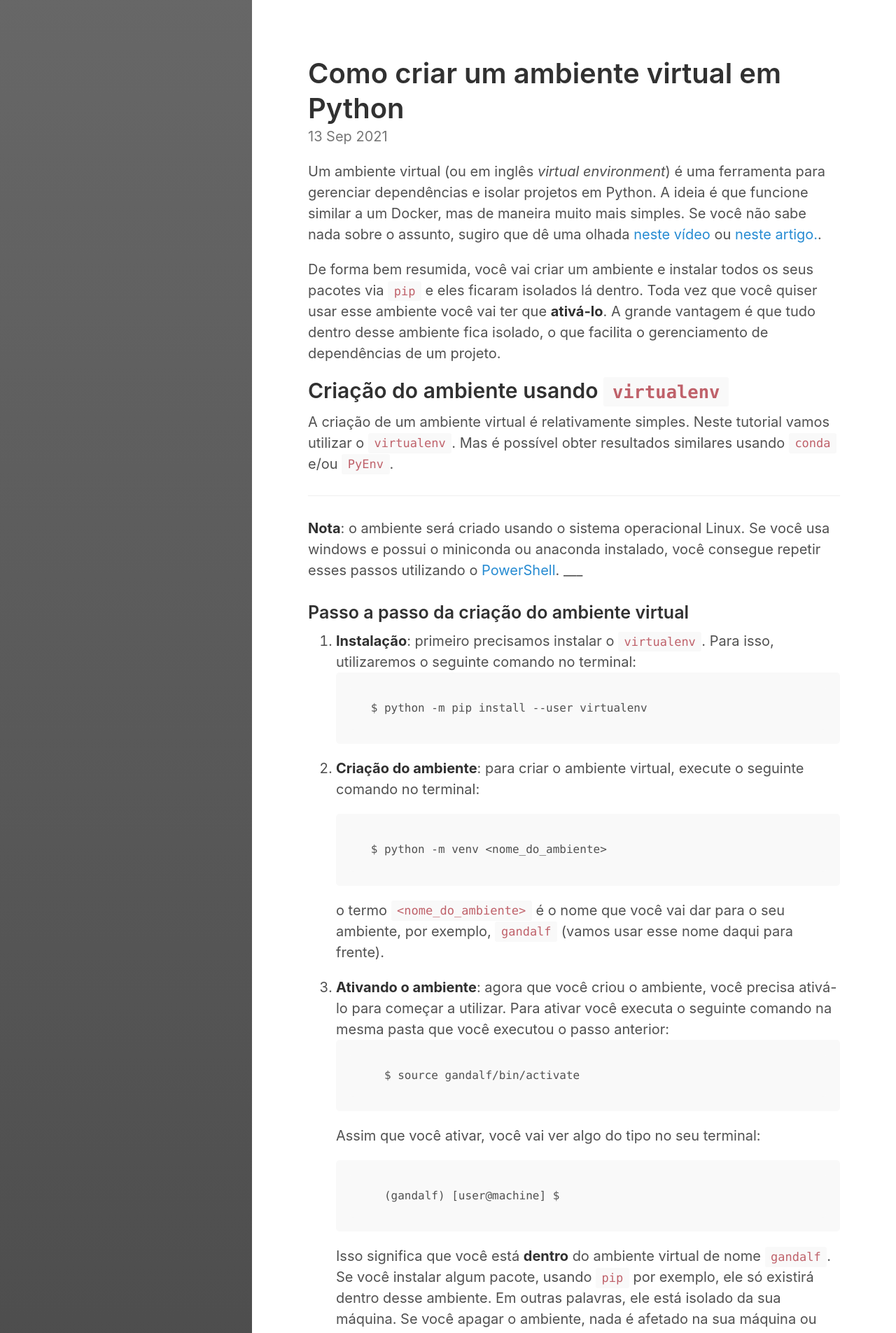
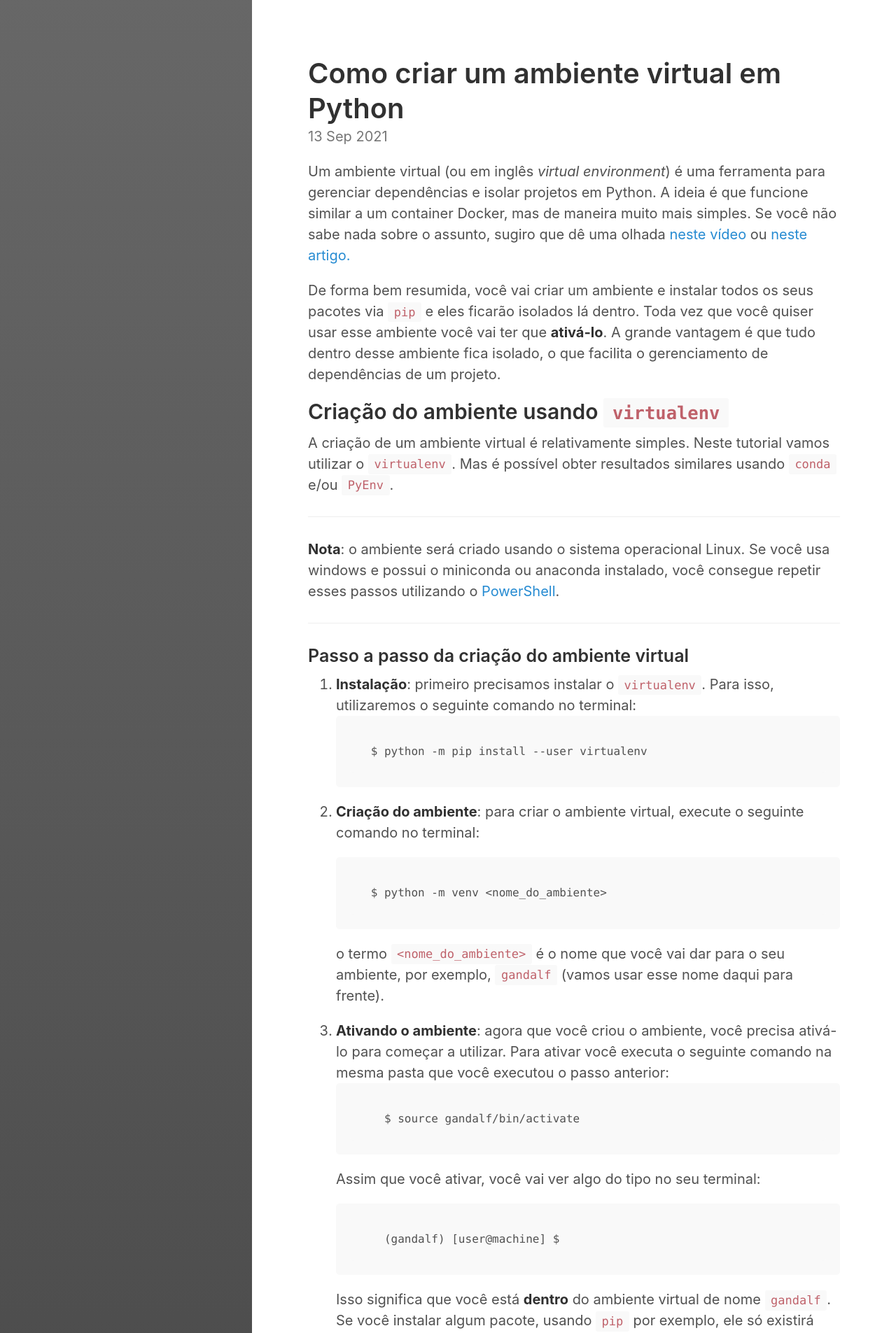
Before and after one commit to paaatcha/paaatcha.github.io, a Jekyll site: the page built from _posts/2021-09-13-como-criar-python-env.md, in a window 1280 px wide. Shown: the top 1905 px of the page at 70% size. Built offline with Jekyll 4.4.1, drawn with Linux system fonts in a browser that asks for light colours; some of the changed text lies outside the part shown.

Commit message:
virtual env

```diff
--- a/_posts/2021-09-13-como-criar-python-env.md
+++ b/_posts/2021-09-13-como-criar-python-env.md
@@ -4,11 +4,13 @@
 tags:
   - artigo
   - python
+  - virtual environment
+  - ambiente virtual
 ---
 
-Um ambiente virtual (ou em inglês *virtual environment*) é uma ferramenta para gerenciar dependências e isolar projetos em Python. A ideia é que funcione similar a um Docker, mas de maneira muito mais simples. Se você não sabe nada sobre o assunto, sugiro que dê uma olhada [neste vídeo](https://www.youtube.com/watch?v=f_Rf2ZnV1Mk) ou [neste artigo.](https://docs.python.org/pt-br/3/library/venv.html).
+Um ambiente virtual (ou em inglês *virtual environment*) é uma ferramenta para gerenciar dependências e isolar projetos em Python. A ideia é que funcione similar a um container Docker, mas de maneira muito mais simples. Se você não sabe nada sobre o assunto, sugiro que dê uma olhada [neste vídeo](https://www.youtube.com/watch?v=f_Rf2ZnV1Mk) ou [neste artigo.](https://docs.python.org/pt-br/3/library/venv.html)
 
-De forma bem resumida, você vai criar um ambiente e instalar todos os seus pacotes via `pip` e eles ficaram isolados lá dentro. Toda vez que você quiser usar esse ambiente você vai ter que **ativá-lo**. A grande vantagem é que tudo dentro desse ambiente fica isolado, o que facilita o gerenciamento de dependências de um projeto.
+De forma bem resumida, você vai criar um ambiente e instalar todos os seus pacotes via `pip` e eles ficarão isolados lá dentro. Toda vez que você quiser usar esse ambiente você vai ter que **ativá-lo**. A grande vantagem é que tudo dentro desse ambiente fica isolado, o que facilita o gerenciamento de dependências de um projeto.
 
 
 ## Criação do ambiente usando `virtualenv`
@@ -16,7 +18,9 @@
 A criação de um ambiente virtual é relativamente simples. Neste tutorial vamos utilizar o `virtualenv`. Mas é possível obter resultados similares usando `conda` e/ou `PyEnv`.
 
 ___
+
 **Nota**: o ambiente será criado usando o sistema operacional Linux. Se você usa windows e possui o miniconda ou anaconda instalado, você consegue repetir esses passos utilizando o [PowerShell](https://docs.microsoft.com/en-us/powershell/).
+
 ___
 
 
```
